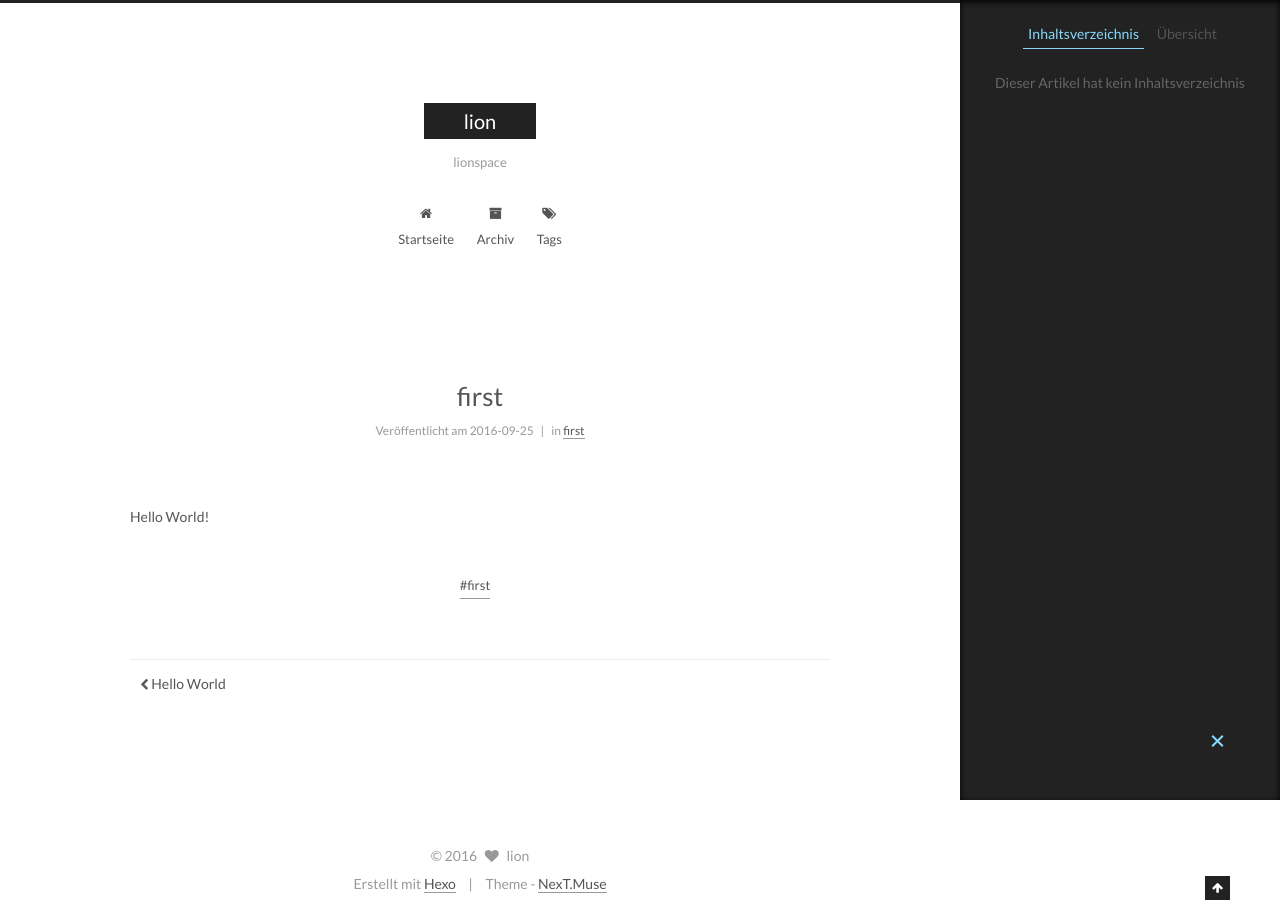
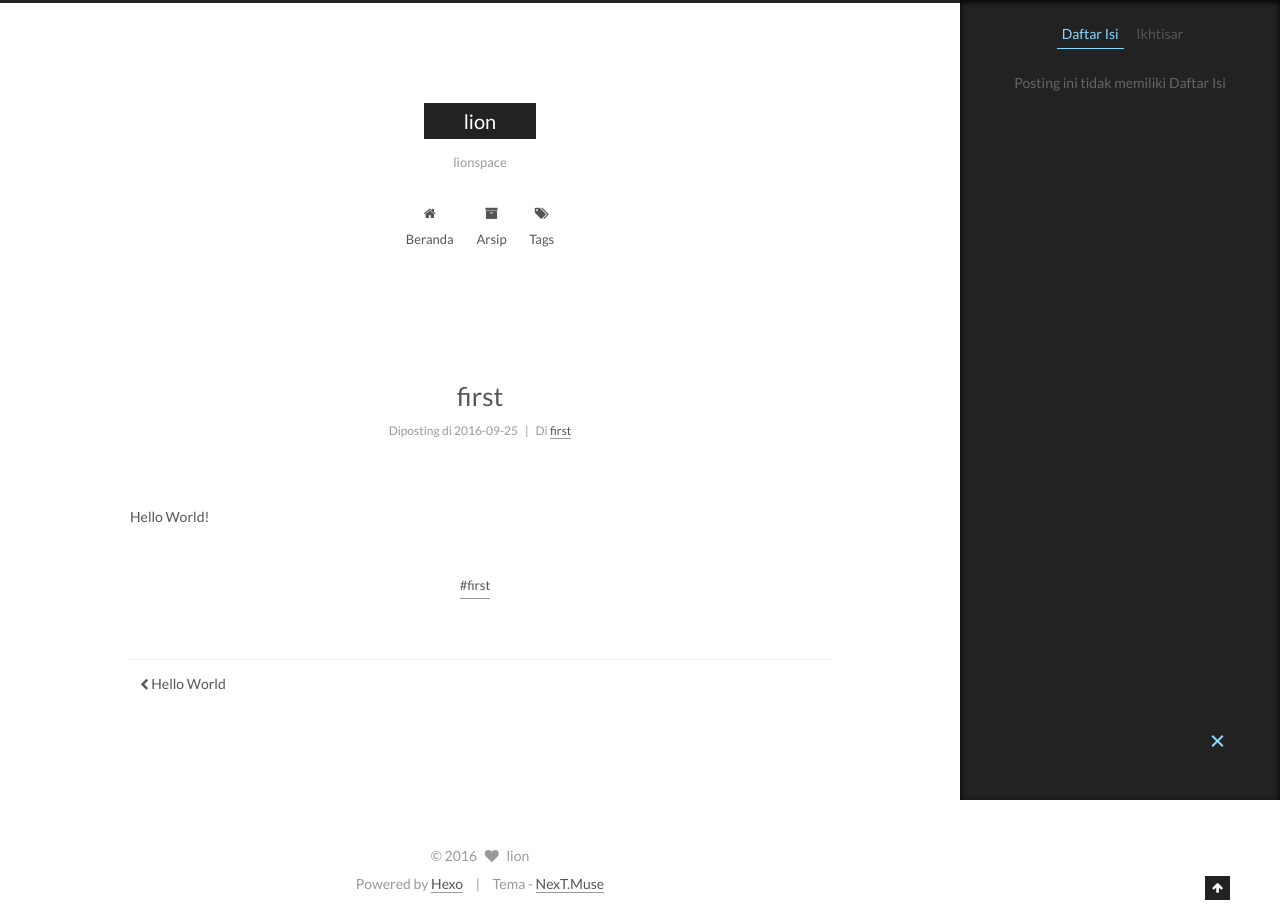
Before and after one commit to mzzgaopeng/mzzgaopeng.github.io, a plain HTML site: page 2016/09/25/first /index.html in a window 1280 px wide. Both pictures are taken after a click on the element 1217 px from the left and 742 px from the top of the page. Drawn offline with Linux system fonts and the light colour scheme.

Commit message:
Site updated: 2016-09-26 19:59:23

```diff
--- a/2016/09/25/first /index.html
+++ b/2016/09/25/first /index.html
@@ -106,7 +106,7 @@
     motion: true,
     duoshuo: {
       userId: 0,
-      author: 'Author'
+      author: 'Penulis'
     }
   };
 </script>
@@ -174,7 +174,7 @@
 
               <i class="menu-item-icon fa fa-fw fa-home"></i> <br />
 
-            Startseite
+            Beranda
           </a>
         </li>
 
@@ -184,7 +184,7 @@
 
               <i class="menu-item-icon fa fa-fw fa-archive"></i> <br />
 
-            Archiv
+            Arsip
           </a>
         </li>
 
@@ -247,7 +247,7 @@
             <span class="post-meta-item-icon">
               <i class="fa fa-calendar-o"></i>
             </span>
-            <span class="post-meta-item-text">Veröffentlicht am</span>
+            <span class="post-meta-item-text">Diposting di</span>
             <time itemprop="dateCreated" datetime="2016-09-25T18:56:06+08:00" content="2016-09-25">
               2016-09-25
             </time>
@@ -259,7 +259,7 @@
               <span class="post-meta-item-icon">
                 <i class="fa fa-folder-o"></i>
               </span>
-              <span class="post-meta-item-text">in</span>
+              <span class="post-meta-item-text">Di</span>
 
                 <span itemprop="about" itemscope itemtype="https://schema.org/Thing">
                   <a href="/categories/first/" itemprop="url" rel="index">
@@ -382,10 +382,10 @@
 
         <ul class="sidebar-nav motion-element">
           <li class="sidebar-nav-toc sidebar-nav-active" data-target="post-toc-wrap" >
-            Inhaltsverzeichnis
+            Daftar Isi
           </li>
           <li class="sidebar-nav-overview" data-target="site-overview">
-            Übersicht
+            Ikhtisar
           </li>
         </ul>
 
@@ -402,7 +402,7 @@
           <div class="site-state-item site-state-posts">
             <a href="/archives">
               <span class="site-state-item-count">2</span>
-              <span class="site-state-item-name">Artikel</span>
+              <span class="site-state-item-name">posting</span>
             </a>
           </div>
 
@@ -410,7 +410,7 @@
             <div class="site-state-item site-state-categories">
 
                 <span class="site-state-item-count">1</span>
-                <span class="site-state-item-name">Kategorien</span>
+                <span class="site-state-item-name">kategori</span>
 
             </div>
 
@@ -419,7 +419,7 @@
             <div class="site-state-item site-state-tags">
               <a href="/tags">
                 <span class="site-state-item-count">1</span>
-                <span class="site-state-item-name">Tags</span>
+                <span class="site-state-item-name">tags</span>
               </a>
             </div>
 
@@ -447,7 +447,7 @@
 
 
 
-              <p class="post-toc-empty">Dieser Artikel hat kein Inhaltsverzeichnis</p>
+              <p class="post-toc-empty">Posting ini tidak memiliki Daftar Isi</p>
 
           </div>
         </section>
@@ -474,11 +474,11 @@
 </div>
 
 <div class="powered-by">
-  Erstellt mit  <a class="theme-link" href="https://hexo.io">Hexo</a>
+  Powered by <a class="theme-link" href="https://hexo.io">Hexo</a>
 </div>
 
 <div class="theme-info">
-  Theme -
+  Tema -
   <a class="theme-link" href="https://github.com/iissnan/hexo-theme-next">
     NexT.Muse
   </a>
--- a/css/main.css
+++ b/css/main.css
@@ -1548,7 +1548,7 @@ pre .javascript .function {
   width: 4px;
   height: 4px;
   border-radius: 50%;
-  background: #0e2901;
+  background: #ff74ff;
 }
 .links-of-blogroll {
   font-size: 13px;
```
Also changed, not shown: 2016/09/24/hello-world/index.html (+11 -11 lines), archives/2016/09/index.html (+10 -10 lines), archives/2016/index.html (+10 -10 lines), archives/index.html (+10 -10 lines), categories/first/index.html (+10 -10 lines), index.html (+11 -11 lines), tags/first/index.html (+8 -8 lines).
